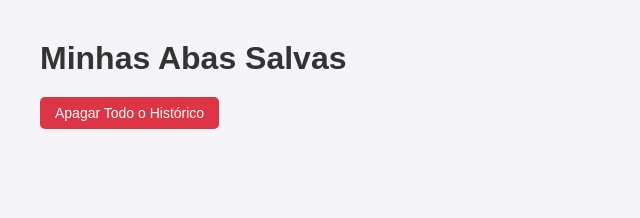
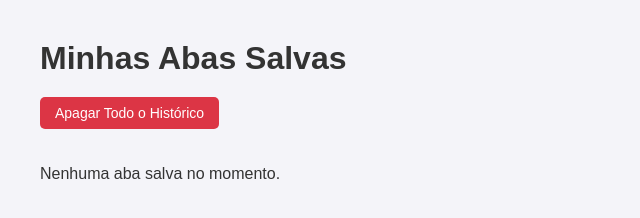
Before and after one commit to jovigod888/Gerenciadores-de-Abas-Ex, a browser extension: page list.html in a window 1280 px wide. Shown: the whole page, without its empty margins (0-640 px from the left). Drawn offline with Linux system fonts and the light colour scheme.

Commit message:
Adiciona lógica para atualizar estatísticas de abas e corrige caminho do script no HTML

```diff
--- a/js/background.js
+++ b/js/background.js
@@ -6,6 +6,11 @@ chrome.runtime.onInstalled.addListener(() => {
   console.log("Gerenciador de Abas instalado com sucesso.");
 });
 
+// AVISO: este listener só dispara se NÃO houver "default_popup" definido em
+// manifest.json. Como o manifest atual define "default_popup": "popup.html",
+// o Chrome sempre abre o popup ao clicar no ícone e este evento nunca roda.
+// Ou remova o default_popup (perdendo a UI do popup), ou chame essa lógica
+// por outro gatilho (ex.: um botão dentro do popup.html, ou chrome.commands).
 chrome.action.onClicked.addListener(async () => {
   try {
     // Pega todas as abas da janela atual
--- a/popup.js
+++ b/js/popup.js
@@ -1,5 +1,5 @@
 
-import { renderStats, updateStats } from '.js/modules/stats.js';
+import { updateStats } from './modules/stats.js';
 
 document.addEventListener("DOMContentLoaded", () => {
   // 1. Elementos do DOM
@@ -29,9 +29,6 @@ document.addEventListener("DOMContentLoaded", () => {
     });
   });
 
-  // 3. Funções Principais de Renderização
-
-  // --- RENDERIZAÇÃO DAS ABAS ATIVAS ---
   async function renderTabs() {
     const tabs = await chrome.tabs.query({ currentWindow: true });
     tabList.innerHTML = "";
--- a/list.html
+++ b/list.html
@@ -22,6 +22,6 @@
     <h1>Minhas Abas Salvas</h1>
     <button id="clearAll" class="delete-btn">Apagar Todo o Histórico</button>
     <div id="container"></div>
-    <script src="list.js"></script>
+    <script src="js/list.js"></script>
 </body>
 </html>
```
Also changed, not shown: js/modules/stats.js (renamed from js/moldules/stats.js).
